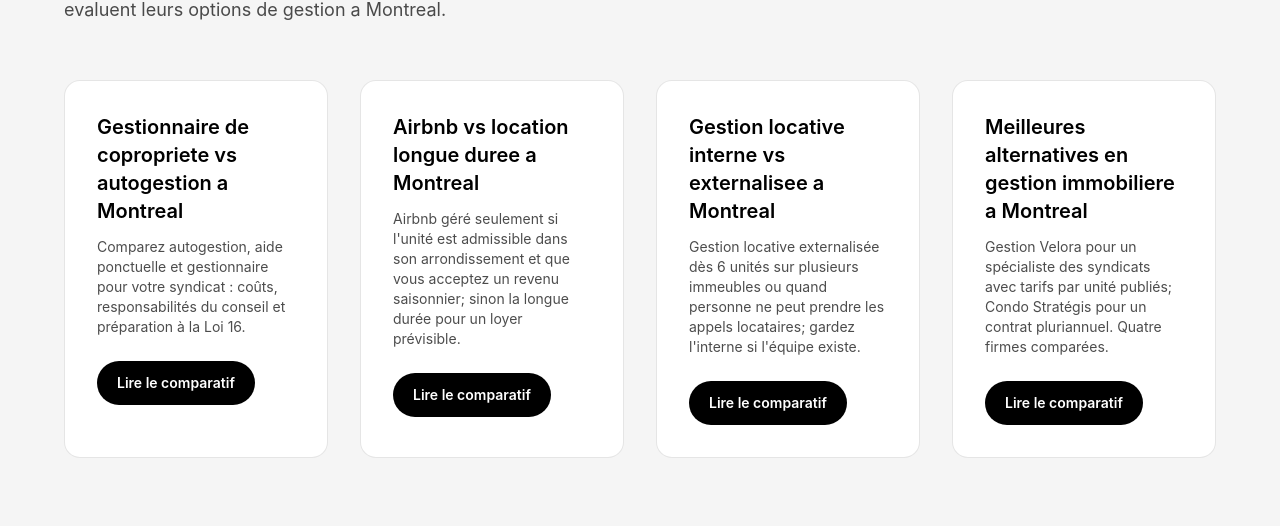
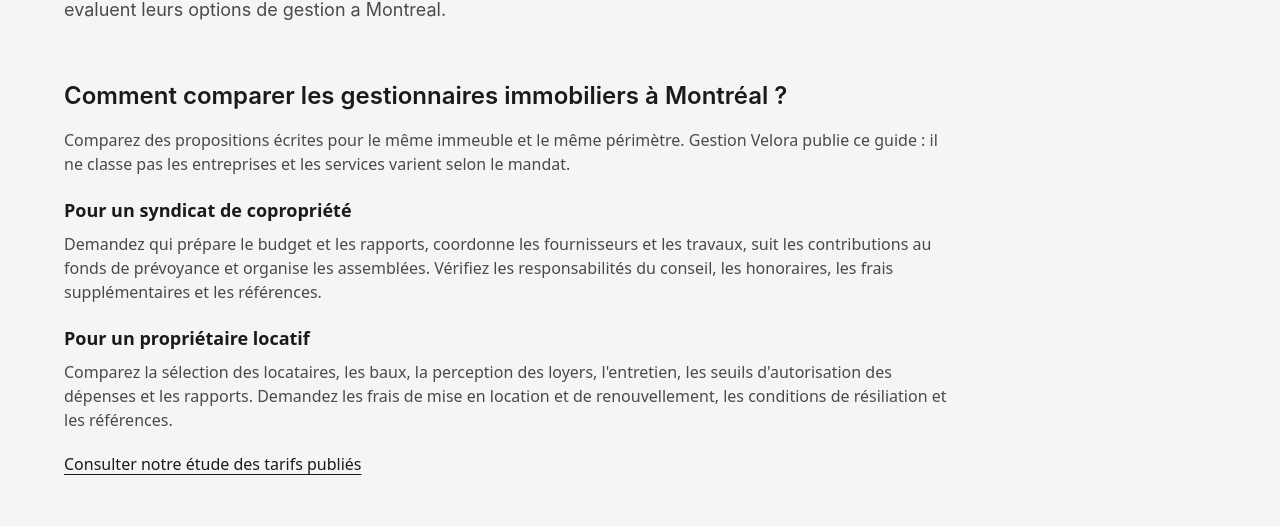
Before and after one commit to arnaudbellemare/GestionVeloraWebsite, a React (Vite) app: page /compare in a window 1280 px wide. Shown: the part 268-794 px from the top of the page. Built offline with nearby package versions, Linux system fonts and the light colour scheme; no server answers.

Commit message:
Improve property manager comparison guidance

```diff
--- a/scripts/prerender.ts
+++ b/scripts/prerender.ts
@@ -26,6 +26,7 @@ import { join } from "path";
 import { blogPosts, type BlogPost, type BlogTable, type RichParagraph } from "../src/data/blog.js";
 import { getServiceArticles } from "../src/data/serviceArticles.js";
 import { COMPARISON_PAGES, formatComparisonDate, type ComparisonPageData } from "../src/data/comparisons.js";
+import { COMPARISON_GUIDE } from "../src/data/comparisonGuide.js";
 import { buildComparisonSchemas } from "../src/data/comparisonSchema.js";
 import { isPriorityLocationSlug } from "../src/data/locationPriority.js";
 import { isRetiredLocationSlug } from "../src/data/locationRoutePolicy.js";
@@ -1618,6 +1619,9 @@ ${linksHtml}
 
 function buildCompareIndexMainHtml(locale: "fr" | "en"): string {
   const lang = locale === "fr" ? "fr-CA" : "en-CA";
+  const guide = COMPARISON_GUIDE[locale];
+  const studyPath = locale === "fr" ? "/blog/etude-frais-gestion-immobiliere-quebec-2026" : "/en/blog/etude-frais-gestion-immobiliere-quebec-2026";
+  const guideHtml = `  <section><h2>${escapeHtml(guide.title)}</h2><p>${escapeHtml(guide.intro)}</p><h3>${escapeHtml(guide.condoTitle)}</h3><p>${escapeHtml(guide.condo)}</p><h3>${escapeHtml(guide.rentalTitle)}</h3><p>${escapeHtml(guide.rental)}</p><p><a href="${studyPath}">${escapeHtml(guide.study)}</a></p></section>`;
   const links = COMPARISON_PAGES.map((page) => {
     const href = locale === "fr" ? `/compare/${page.slug}` : `/en/compare/${page.slug}`;
     const title = locale === "fr" ? page.h1Fr : page.h1En;
@@ -1629,6 +1633,7 @@ function buildCompareIndexMainHtml(locale: "fr" | "en"): string {
   <h1>Guides comparatifs en gestion immobilière</h1>
   <p>Ces guides aident les copropriétaires, conseils d'administration et propriétaires locatifs à choisir entre plusieurs modes de gestion. Chaque comparaison présente les coûts, les risques, la charge opérationnelle, la qualité de service et les situations où une solution devient plus pertinente qu'une autre.</p>
   <p>Inclut maintenant une page alternatives en gestion immobilière à Montréal avec Gestion Velora et quatre concurrents réels décrits honnêtement.</p>
+${guideHtml}
   <h2>Comparatifs disponibles</h2>
   <ul>
 ${links}
@@ -1639,6 +1644,7 @@ ${links}
   <h1>Property management comparison guides</h1>
   <p>To compare property management companies in Greater Montreal, ask each firm for a written proposal covering the property type, services included, base fees and extra charges, reporting, response times, and cancellation terms. For an owner-occupied property, confirm which tenant and maintenance tasks the manager will handle and which decisions remain yours. Check references and compare the same scope of work before choosing.</p>
   <p>Includes a Montreal property management alternatives page with Gestion Velora and four real competitors described fairly.</p>
+${guideHtml}
   <h2>Available comparisons</h2>
   <ul>
 ${links}
--- /dev/null
+++ b/src/data/comparisonGuide.ts
@@ -0,0 +1,20 @@
+export const COMPARISON_GUIDE = {
+  fr: {
+    title: "Comment comparer les gestionnaires immobiliers à Montréal ?",
+    intro: "Comparez des propositions écrites pour le même immeuble et le même périmètre. Gestion Velora publie ce guide : il ne classe pas les entreprises et les services varient selon le mandat.",
+    condoTitle: "Pour un syndicat de copropriété",
+    condo: "Demandez qui prépare le budget et les rapports, coordonne les fournisseurs et les travaux, suit les contributions au fonds de prévoyance et organise les assemblées. Vérifiez les responsabilités du conseil, les honoraires, les frais supplémentaires et les références.",
+    rentalTitle: "Pour un propriétaire locatif",
+    rental: "Comparez la sélection des locataires, les baux, la perception des loyers, l'entretien, les seuils d'autorisation des dépenses et les rapports. Demandez les frais de mise en location et de renouvellement, les conditions de résiliation et les références.",
+    study: "Consulter notre étude des tarifs publiés",
+  },
+  en: {
+    title: "How do you compare property managers in Montreal?",
+    intro: "Compare written proposals for the same property and scope. Gestion Velora publishes this guide: it does not rank firms, and services vary by mandate.",
+    condoTitle: "For a condo syndicate",
+    condo: "Ask who prepares budgets and reports, coordinates vendors and repairs, tracks reserve fund contributions, and organizes meetings. Check the board's responsibilities, fees, extra charges, and references.",
+    rentalTitle: "For a rental property owner",
+    rental: "Compare tenant screening, leases, rent collection, maintenance, spending approval limits, and reports. Ask about leasing and renewal fees, cancellation terms, and references.",
+    study: "Read our published-fee study",
+  },
+} as const;
--- a/src/pages/CompareIndexPage.tsx
+++ b/src/pages/CompareIndexPage.tsx
@@ -5,11 +5,13 @@ import { Breadcrumbs } from "../components/Breadcrumbs";
 import { InternalLink } from "../components/InternalLink";
 import { ScrollReveal } from "../components/ScrollReveal";
 import { COMPARISON_PAGES } from "../data/comparisons";
+import { COMPARISON_GUIDE } from "../data/comparisonGuide";
 
 export function CompareIndexPage() {
   const { t } = useTranslation();
   const { locale } = useLocale();
   const isEn = locale === "en";
+  const guide = COMPARISON_GUIDE[locale];
 
   return (
     <motion.div
@@ -37,6 +39,16 @@ export function CompareIndexPage() {
           </p>
         </ScrollReveal>
 
+        <section className="max-w-4xl mb-14" aria-labelledby="compare-managers">
+          <h2 id="compare-managers" className="font-sans font-semibold text-2xl mb-4">{guide.title}</h2>
+          <p className="text-black/70 dark:text-white/70 mb-5">{guide.intro}</p>
+          <h3 className="font-semibold text-lg mb-2">{guide.condoTitle}</h3>
+          <p className="text-black/70 dark:text-white/70 mb-5">{guide.condo}</p>
+          <h3 className="font-semibold text-lg mb-2">{guide.rentalTitle}</h3>
+          <p className="text-black/70 dark:text-white/70 mb-5">{guide.rental}</p>
+          <InternalLink to="/blog/etude-frais-gestion-immobiliere-quebec-2026" className="underline underline-offset-4">{guide.study}</InternalLink>
+        </section>
+
         <section id="comparison-list" className="grid grid-cols-1 md:grid-cols-2 xl:grid-cols-4 gap-6 lg:gap-8" aria-label={isEn ? "Comparison pages" : "Pages de comparaison"}>
           {COMPARISON_PAGES.map((page, i) => (
             <ScrollReveal key={page.slug} delay={i * 0.06}>
```
